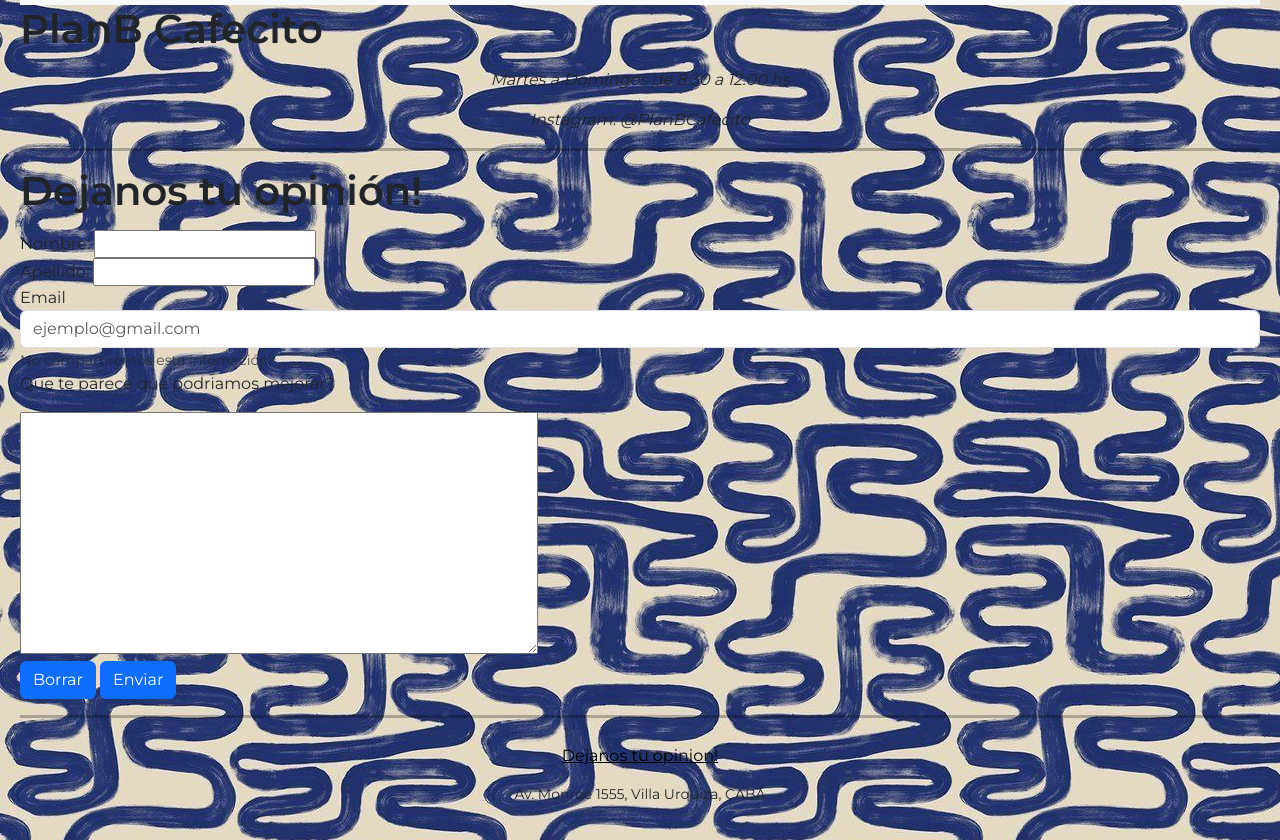
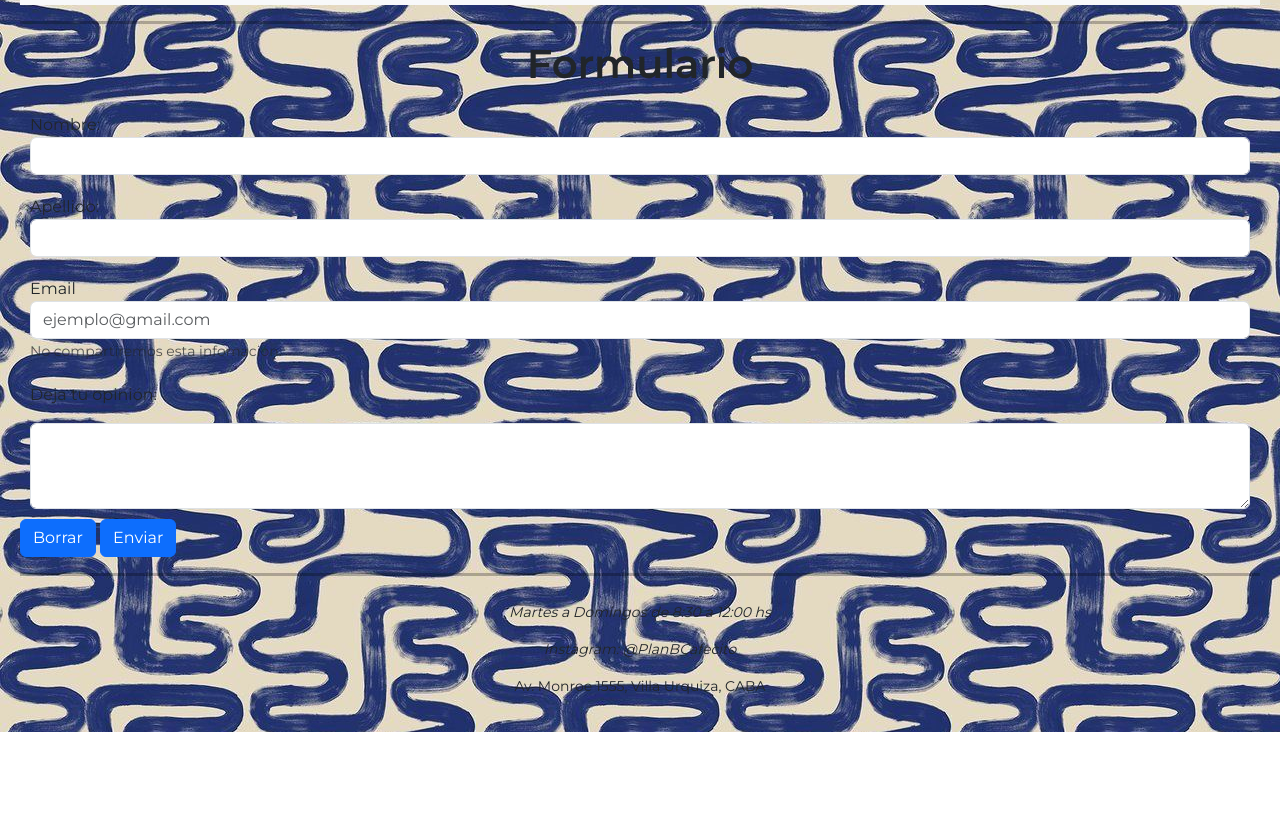
Before and after one commit to MPilarL/Pre-entrega-Lence, a plain HTML site: page pages/pagina3.html in a window 1280 px wide. Shown: the part 93-933 px from the top of the page. After the commit the page ends 825 px from the top, so only its background shows below. Drawn offline with nearby package versions, Linux system fonts and the light colour scheme; files whose address does not match are found by name.

Commit message:
formulario con bootstrap

```diff
--- a/css/stylesheet.css
+++ b/css/stylesheet.css
@@ -170,7 +170,6 @@ footer {
     max-width: 600px;
 }
 
-
 .item p {
     display: inline-block;
     margin-top: 5px;
@@ -231,3 +230,7 @@ footer {
 #fondo-menu {
     background-image: url("../assets/img/background.jpeg");
 }
+
+.form-group {
+    padding: 10px;
+}
--- a/pages/pagina3.html
+++ b/pages/pagina3.html
@@ -33,32 +33,29 @@
                 </ul>
             </div>
         </nav>
-        <div>
-            <h1 id="titulo-menu">PlanB Cafecito</h1>
-            <p class="datos">Martes a Domingos de 8:30 a 12:00 hs</p>
-            <p class="datos">Instagram: @PlanBCafecito</p>
-        </div>
         <hr>
         <div>
-            <h1 id="titulo-menu">Dejanos tu opinión!</h1>
+            <h1 class="text-center" id="titulo-menu">Formulario</h1>
             <form action="ejemplo.php" method="post">
-                <label for="nombre">Nombre: </label>
-                <input type="text" name="nombre"> <br>
+                <div class="form-group">
+                    <label for="nombre">Nombre: </label>
+                    <input class="form-control" type="text" name="nombre">
+                </div>
 
-                <label for="apellido">Apellido: </label>
-                <input type="text" name="apellido"> <br>
+                <div class="form-group">
+                    <label for="apellido">Apellido: </label>
+                    <input class="form-control" type="text" name="apellido">
+                </div>
 
                 <div class="form-group">
                     <label for="email">Email</label>
                     <input type="email" class="form-control" id="email" aria-describedby="emailHelp" placeholder="ejemplo@gmail.com">
                     <small id="emailHelp" class="form-text text-muted">No compartiremos esta infomación.</small>
                 </div>
-
-                <p id="p-izq">Que te parece que podriamos mejorar?</p>
-                <textarea name="comentario" id="comentario" cols="50" rows="10"></textarea><br>
-<!--
-                <input type="reset" value="Borrar">
-                <input type="submit" value="Enviar"> -->
+                <div class="form-group">
+                    <p id="p-izq">Deja tu opinión:</p>
+                    <textarea class="form-control" name="comentario" id="comentario" cols="50" rows="3"></textarea>
+                </div>
                 <button type="reset" class="btn btn-primary">Borrar</button>
                 <button type="submit" class="btn btn-primary">Enviar</button>
             </form>
@@ -66,9 +63,8 @@
     </main>
     <hr>
     <footer>
-        <p>
-            <a href="./pages/pagina3.html" target="_blank">Dejanos tu opinion!</a>
-        </p>
+        <p class="datos">Martes a Domingos de 8:30 a 12:00 hs</p>
+        <p class="datos">Instagram: @PlanBCafecito</p>
         <p class="direccion">Av. Monroe 1555, Villa Urquiza, CABA</p>
     </footer>
     <script src="https://cdn.jsdelivr.net/npm/bootstrap@5.3.2/dist/js/bootstrap.bundle.min.js" integrity="sha384-C6RzsynM9kWDrMNeT87bh95OGNyZPhcTNXj1NW7RuBCsyN/o0jlpcV8Qyq46cDfL" crossorigin="anonymous"></script>
```
